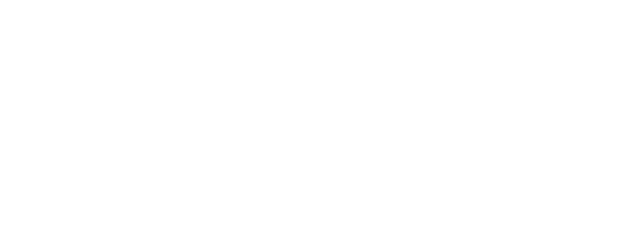
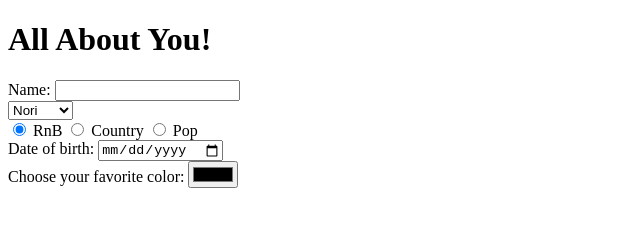
Before and after one commit to kpundt93/Survey-webpage, a plain HTML site: page index.html in a window 1280 px wide. Shown: the whole page, without its empty margins (0-640 px from the left). Drawn offline with Linux system fonts and the light colour scheme.

Commit message:
Add different input types to index.html
Co-authored-by: Katie Pundt <kzpundt@gmail.com>

```diff
--- a/index.html
+++ b/index.html
@@ -5,9 +5,48 @@
 <link href="css/styles.css" rel="stylesheet" type="text.css">
 <scripts src="js/jquery-3.6.0"></scripts>
 <scripts src="js/scripts.js"></scripts>
-  <title>Document</title>
+  <title>Survey</title>
 </head>
 <body>
+  <h1>All About You!</h1>
+  <div class="form-group" id="name">
+    <label for="name">Name:</label>
+    <input id="name" class="form-control" type="text">
+  </div>
+
+  <div class="form-group" id="food">
+    <select class="form-control" id="food">
+      <option>Nori</option>
+      <option>Coffee</option>
+      <option>Pizza</option>
+      <option>Ramen</option>
+    </select>
+  </div>
+
+  <div class="radio">
+    <label>
+      <input type="radio" name="music" value="rnb" checked>
+      RnB
+    </label>
+    <label>
+      <input type="radio" name="music" value="country">
+      Country
+    </label>
+    <label>
+      <input type="radio" name="music" value="pop">
+      Pop
+    </label>
+  </div>
+
+  <div class="form-group" id="dob">
+    <label for="dob">Date of birth:</label>
+    <input id="dob" class="form-control" type="date">
+  </div>
+
+  <div class="form-group" id="color">
+    <label for="color">Choose your favorite color:</label>
+    <input id="color" class="form-control" type="color">
+  </div>
 
 </body>
 </html>
```
